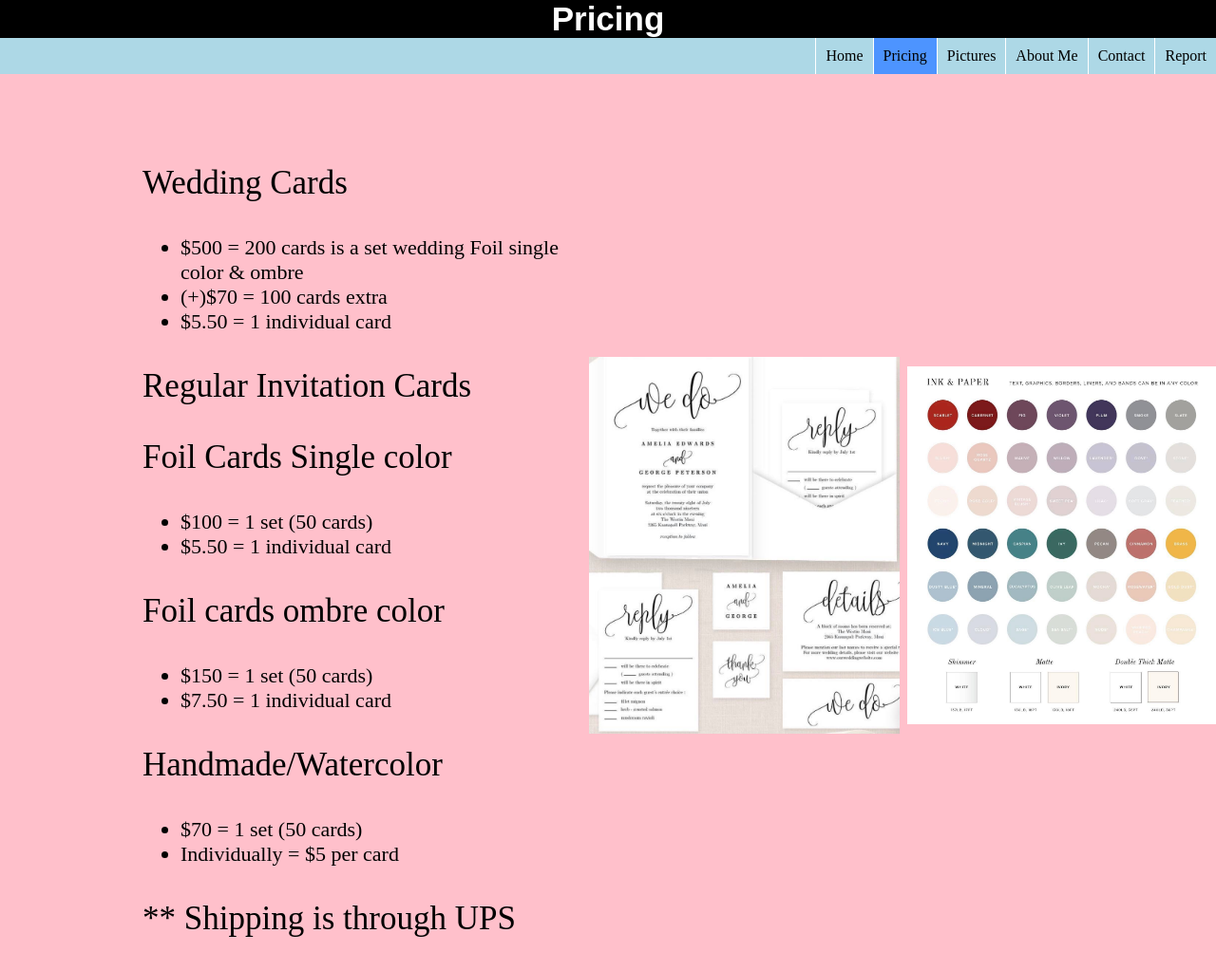
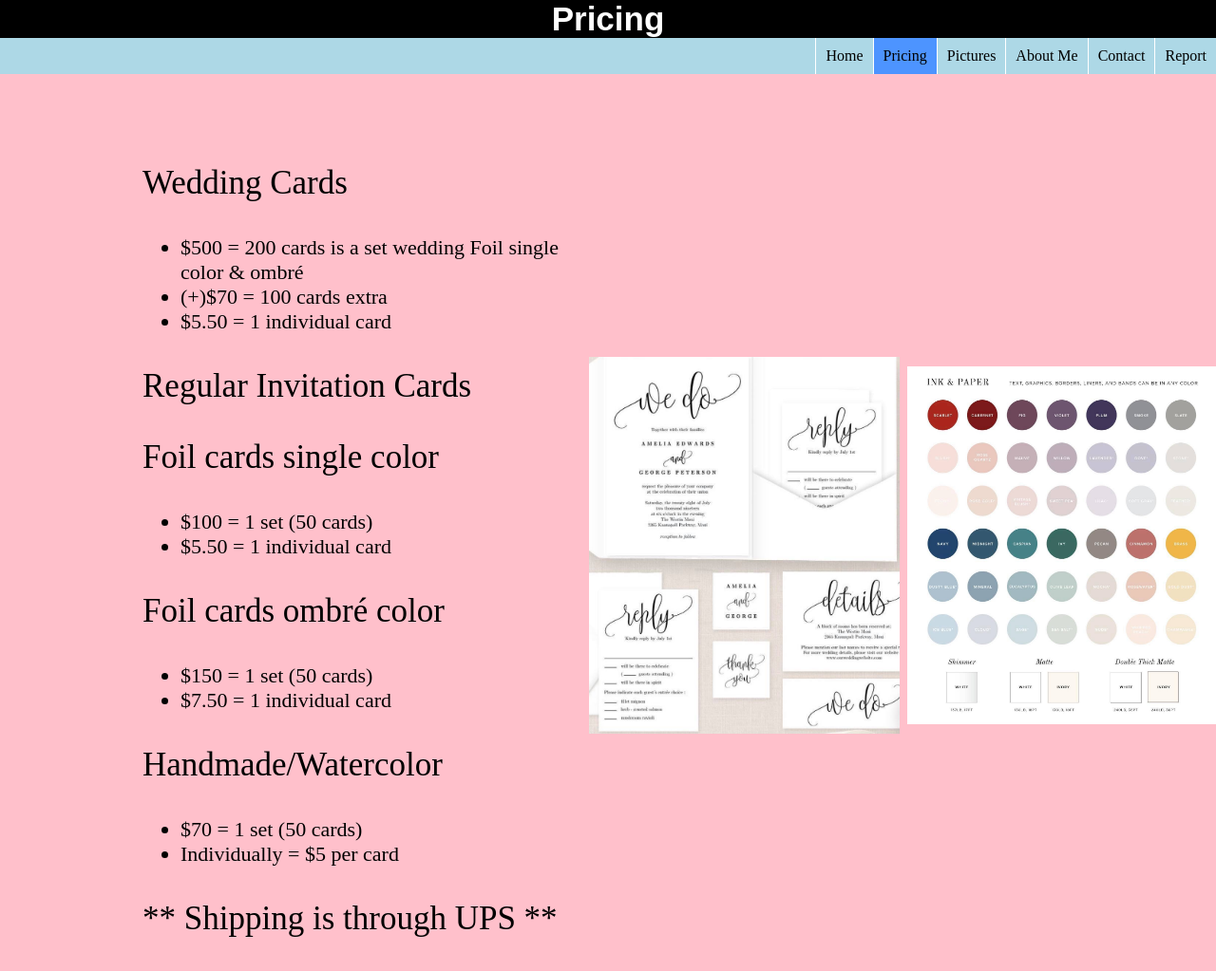
Before and after one commit to sengxai/project1, a plain HTML site: page pricing.html in a window 1280 px wide. Shown: the whole page at 95% size. Drawn offline with Linux system fonts and the light colour scheme.

Commit message:
Updated pricing page

```diff
--- a/pricing.html
+++ b/pricing.html
@@ -40,20 +40,20 @@
                     <p>Wedding Cards</p>
 
                     <ul id= "orgs">
-                        <li>$500 = 200 cards is a set wedding Foil single color & ombre</li>
+                        <li>$500 = 200 cards is a set wedding Foil single color & ombré</li>
                         <li>(+)$70 = 100 cards extra</li>
                         <li>$5.50 = 1 individual card</li>
                     </ul>
 
                     <p>Regular Invitation Cards</p>
 
-                    <p>Foil Cards Single color</p>
+                    <p>Foil cards single color</p>
                     <ul id= "orgs">
                         <li>$100 = 1 set (50 cards)</li>
                         <li>$5.50 = 1 individual card</li>
                     </ul>
 
-                    <p>Foil cards ombre color</p>
+                    <p>Foil cards ombré color</p>
                     <ul id= "orgs">
                         <li>$150 = 1 set (50 cards)</li>
                         <li>$7.50 = 1 individual card</li>
@@ -65,7 +65,7 @@
                         <li>Individually = $5 per card</li>
                     </ul>
 
-                    <p>** Shipping is through UPS</p>
+                    <p>** Shipping is through UPS **</p>
                 </div>
 
 
```
